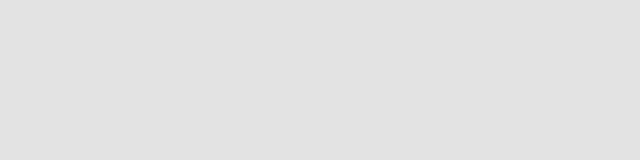
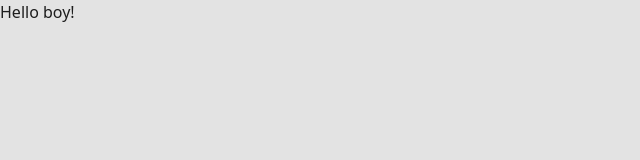
Before and after one commit to MostWanted3333/frontend-project, a website built with Vite: page index.html in a window 1280 px wide. Shown: the full height of the page, 0-640 px from the left. Built offline with nearby package versions, Linux system fonts and the light colour scheme.

Commit message:
add change config

```diff
--- a/index.html
+++ b/index.html
@@ -14,6 +14,9 @@
     </style>
   </head>
   <body>
+
+
+    <h1>  Hello  boy!</h1>
     <script type="module" src="/src/index.js"></script>
   </body>
 </html>
--- a/vite.config.js
+++ b/vite.config.js
@@ -3,7 +3,7 @@
 import { fileURLToPath, URL } from 'node:url';
 
 export default defineConfig({
-  base: '/test21t/',
+  base: '/frontend-project/',
   build: {
     emptyOutDir: true,
     modulePreload: { polyfill: false },
```
